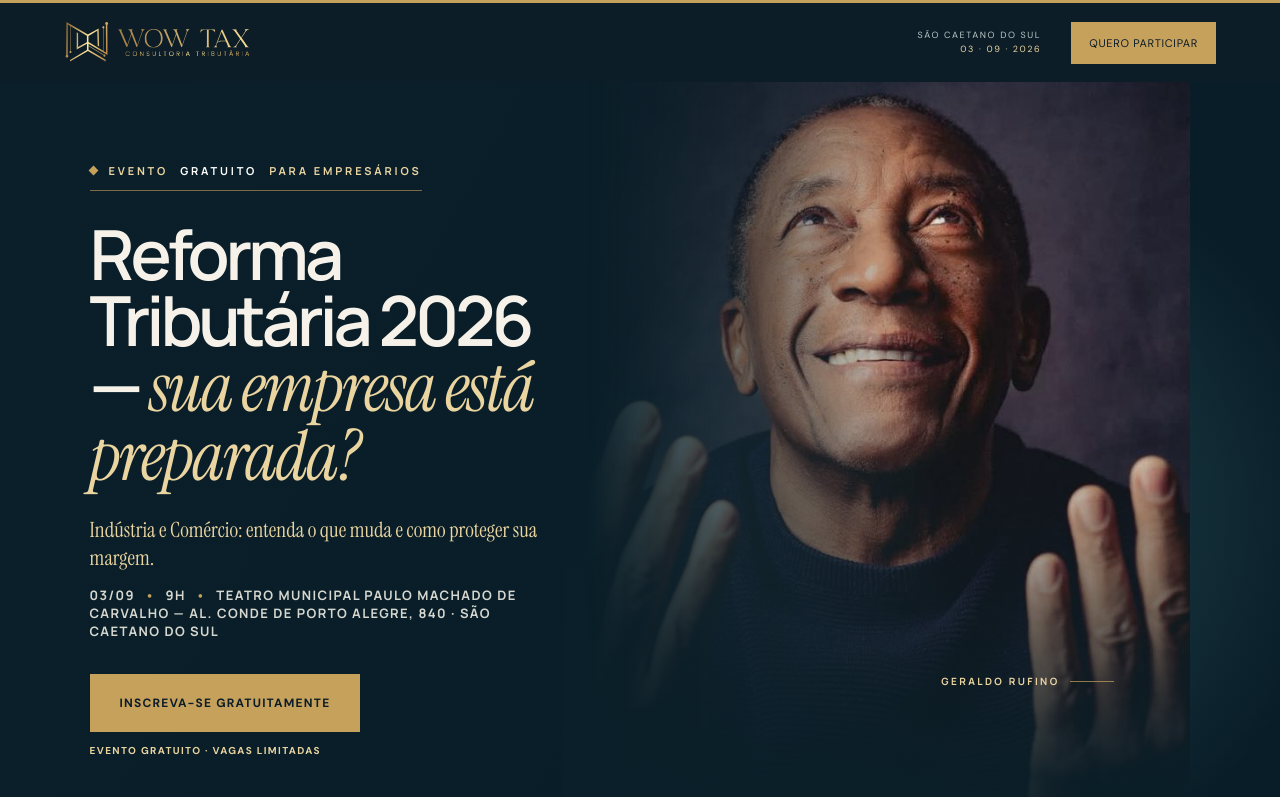
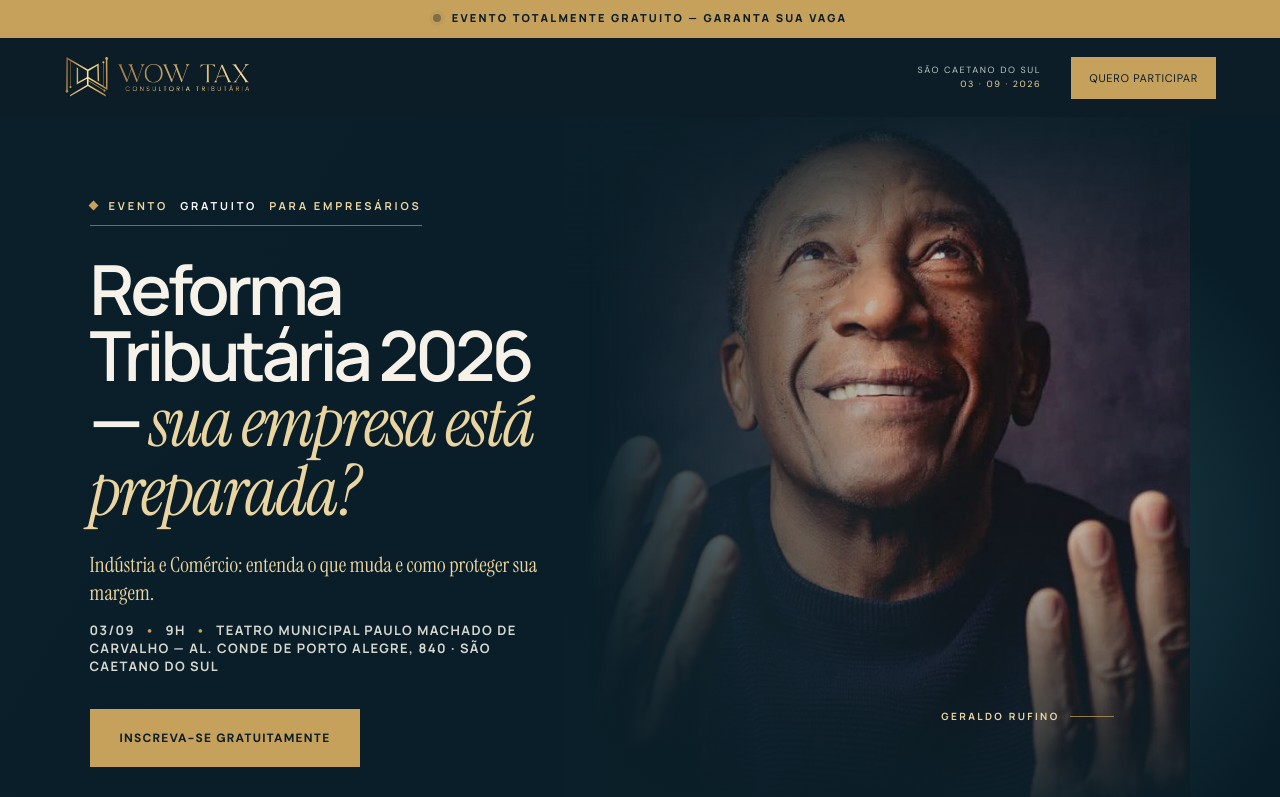
Before and after one commit to guilhermerampazzo/elias-evento-renan, a website: page index.html in a window 1280 px wide. Shown: the top 797 px of the page. Drawn offline with Linux system fonts and the light colour scheme.

Commit message:
Adicionar barra gratuita piscando acima do header e suavizar degradê superior da foto

```diff
--- a/index.html
+++ b/index.html
@@ -28,6 +28,7 @@
   <!-- End Meta Pixel Code -->
 </head>
 <body>
+  <div class="topbar"><span class="topbar-dot" aria-hidden="true"></span>Evento totalmente gratuito — garanta sua vaga</div>
   <header class="masthead">
     <a class="logo" href="#inicio" aria-label="WOW Tax — início"><img src="arquivos/wowtaxmoment_logo.svg" alt="WOW Tax Consultoria Tributária" /></a>
     <div class="masthead-note">SÃO CAETANO DO SUL<br><span>03 · 09 · 2026</span></div>
@@ -88,6 +89,6 @@
 
   <footer class="footer"><img src="arquivos/wowtaxmoment_logo.svg" alt="WOW Tax" /><p>O impacto da Reforma Tributária<br>na indústria e no comércio</p><div class="footer-links"><a href="/login">Acesso equipe</a><a href="#inicio">Voltar ao topo</a></div></footer>
   <script src="app-data.js"></script>
-  <script src="script.js?v=2"></script>
+  <script src="script.js?v=3"></script>
 </body>
 </html>
--- a/script.js
+++ b/script.js
@@ -131,11 +131,6 @@ function insertSectionCta(selector, buttonClass = 'button-gold') {
 }
 
 function setupSectionCtas() {
-  const heroCta = document.querySelector('.hero-copy .button');
-  if (heroCta && !heroCta.nextElementSibling?.classList.contains('cta-note')) {
-    heroCta.insertAdjacentHTML('afterend', '<span class="cta-note hero-free-note">Evento gratuito · vagas limitadas</span>');
-  }
-
   insertSectionCta('.manifesto .manifesto-grid');
   insertSectionCta('.editorial-copy > p:last-of-type');
   insertSectionCta('.questions .question-list');
--- a/styles.css
+++ b/styles.css
@@ -6,6 +6,10 @@ img{max-width:100%;display:block}
 a{color:inherit}
 h1,h2,h3,p{margin-top:0}
 .section-light{background:var(--paper)}
+.topbar{display:flex;align-items:center;justify-content:center;gap:11px;background:var(--gold);color:var(--ink);font:800 11px 'Manrope';letter-spacing:2.2px;text-transform:uppercase;padding:10px 16px;text-align:center}
+.topbar-dot{width:8px;height:8px;border-radius:50%;background:var(--ink);flex:none;animation:topbar-blink 1.5s ease-in-out infinite}
+@keyframes topbar-blink{0%,100%{opacity:1;box-shadow:0 0 0 0 rgba(12,32,50,.4)}50%{opacity:.2;box-shadow:0 0 0 5px rgba(12,32,50,0)}}
+@media(prefers-reduced-motion:reduce){.topbar-dot{animation:none}}
 .masthead{height:82px;padding:0 clamp(20px,5vw,76px);display:flex;align-items:center;gap:30px;background:var(--ink);border-top:3px solid var(--gold);color:white;position:relative;z-index:10}
 .logo img{width:188px}
 .masthead-note{margin-left:auto;text-align:right;color:#bdc9c9;font-size:9px;line-height:1.55;letter-spacing:1.6px}
@@ -52,7 +56,7 @@ h1,h2,h3,p{margin-top:0}
 .hero-photo{position:absolute;inset:-76px 0 -152px 0;margin:0}
 .hero-photo img{width:100%;height:100%;object-fit:cover;object-position:center 18%;
   -webkit-mask-image:linear-gradient(to left,#000 38%,transparent 96%);mask-image:linear-gradient(to left,#000 38%,transparent 96%)}
-.hero-photo:after{content:'';position:absolute;inset:0;background:linear-gradient(to top,rgba(10,31,41,.92) 4%,rgba(10,31,41,.35) 34%,transparent 60%)}
+.hero-photo:after{content:'';position:absolute;inset:0;background:linear-gradient(to bottom,rgba(10,31,41,.95),rgba(10,31,41,0) 26%),linear-gradient(to top,rgba(10,31,41,.92) 4%,rgba(10,31,41,.35) 34%,transparent 60%)}
 .hero-photo figcaption{position:absolute;right:clamp(20px,6vw,90px);bottom:118px;z-index:2;display:flex;align-items:center;gap:10px;font:700 10px Manrope;letter-spacing:2.4px;text-transform:uppercase;color:var(--gold-pale)}
 .hero-photo figcaption:after{content:'';width:44px;height:1px;background:rgba(198,161,92,.7)}
 .hero-rail{position:absolute;bottom:34px;left:clamp(20px,7vw,120px);right:clamp(20px,7vw,120px);display:grid;grid-template-columns:repeat(4,1fr);border-top:1px solid rgba(198,161,92,.7);border-bottom:1px solid rgba(198,161,92,.7);z-index:2}
@@ -203,7 +207,8 @@ h1,h2,h3,p{margin-top:0}
 .form-area{padding-left:8vw}
 .registration-message{padding-left:8vw}
 }
-@media(max-width:560px){.masthead{height:70px;padding:0 18px;gap:12px}
+@media(max-width:560px){.topbar{font-size:9px;letter-spacing:1.6px;padding:9px 12px}
+.masthead{height:70px;padding:0 18px;gap:12px}
 .logo img{width:145px}
 .masthead-note{display:none}
 .header-cta{margin-left:auto;padding:11px 13px;font-size:9px}
```
